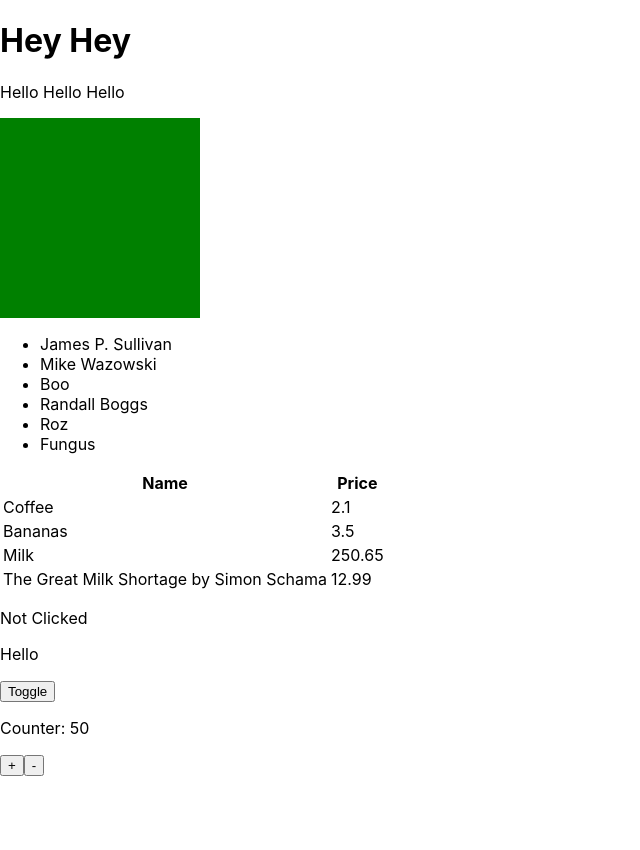
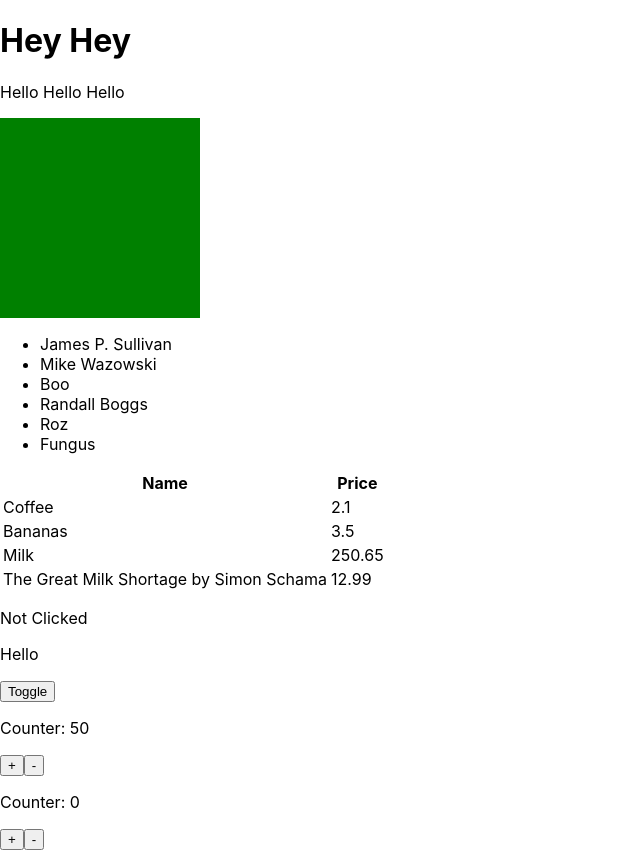
Before and after one commit to mdm106/week-09--first-react-app, a React (Create React App) app: page / in a window 1280 px wide. Shown: the whole page, without its empty margins (0-640 px from the left). Before the commit the page ends 800 px from the top, so only its background shows below. Built offline with nearby package versions, Linux system fonts and the light colour scheme.

Commit message:
StepCounter component created which has a plus and minus button to move a number up in steps (props) from the initial value (props). Logic added to stop number exceeding the max or going below 0. App.js updated to show this component

```diff
--- a/src/App.js
+++ b/src/App.js
@@ -6,6 +6,7 @@ import FadeIn from './components/FadeIn';
 import Clicked from './components/Clicked';
 import ToggleText from './components/ToggleText'
 import Counter from './components/Counter'
+import StepCounter from './components/StepCounter'
 
 function App() {
   return (
@@ -23,6 +24,7 @@ function App() {
         <Clicked />
         <ToggleText />
         <Counter />
+        <StepCounter />
       </FadeIn>
     </>
   );
--- /dev/null
+++ b/src/components/StepCounter.js
@@ -0,0 +1,43 @@
+import React, { Component } from "react";
+
+class StepCounter extends Component {
+    constructor(props) {
+        super(props);
+
+        this.state = { counter: 0 };
+
+        this.handleClickPlus = this.handleClickPlus.bind(this);
+        this.handleClickMinus = this.handleClickMinus.bind(this);
+    }
+
+    handleClickPlus() {
+        let currentCounter = this.state.counter;
+        let count = currentCounter + this.props.step;
+        this.setState({ counter: count <= this.props.max ? count : currentCounter });
+    }
+
+    handleClickMinus() {
+        let currentCounter = this.state.counter;
+        let count = currentCounter - this.props.step;
+        this.setState({ counter: count >= 0 ? count : currentCounter });
+    }
+
+    render() {
+        const { counter } = this.state;
+
+        return (
+            <>
+                <p>Counter: {counter} </p>
+                <button onClick={this.handleClickPlus}>+</button>
+                <button onClick={this.handleClickMinus}>-</button>
+            </>
+        )
+    }
+};
+
+StepCounter.defaultProps = {
+    max: 100,
+    step: 5
+};
+
+export default StepCounter;
```
